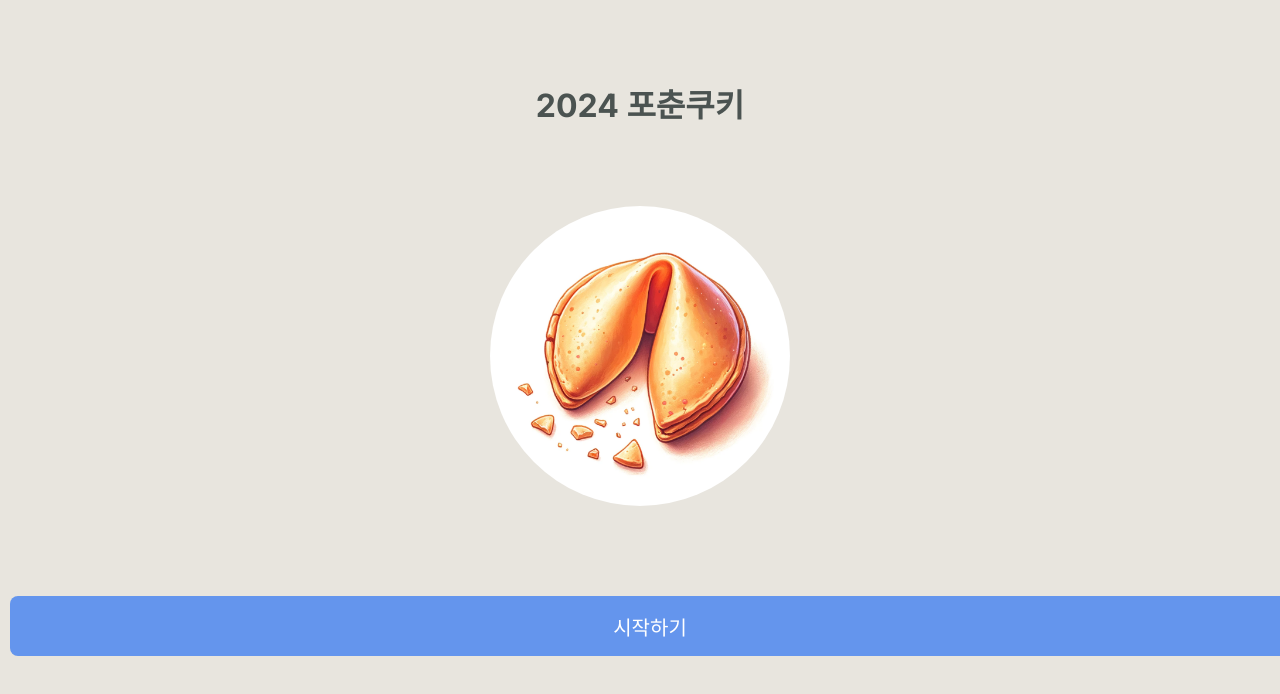
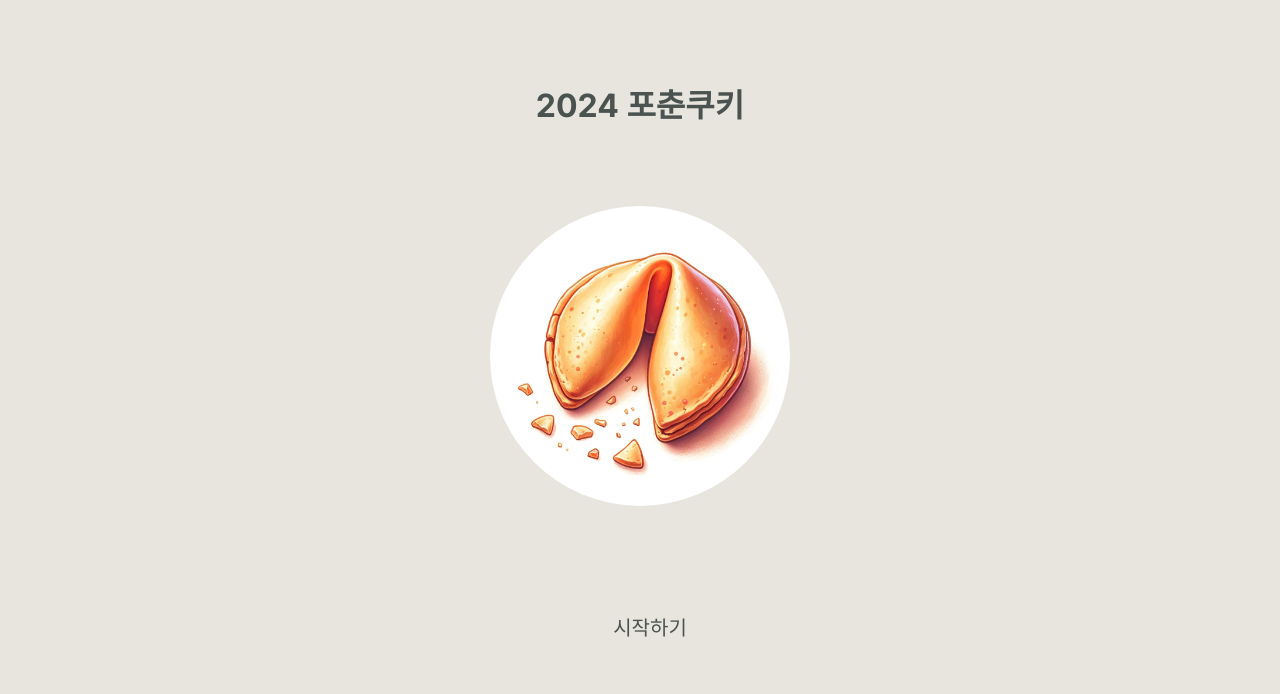
Before and after one commit to Back2TheBasic/fortune-cookie, a Next.js app: page / in a window 1280 px wide. Shown: the top 694 px of the page. Built offline with nearby package versions, Linux system fonts and the light colour scheme.

Commit message:
[style]: Button.module.scss #69

```diff
--- a/src/components/button/Button.module.scss
+++ b/src/components/button/Button.module.scss
@@ -2,7 +2,7 @@
   display: flex;
   justify-content: center;
   align-items: center;
-  background-color: cornflowerblue;
+  background-color: var(--main-color);
   border: none;
   border-radius: 12px;
   color: #000;
@@ -13,12 +13,12 @@
   height: 45px;
   margin: 10px;
   border: none;
-  color: white;
+  color: var(--accent-color);
   border-radius: 8px;
   font-size: 20px;
   cursor: pointer;
   &:hover {
-    // background-color: var(--accent-color);
+    background-color: var(--accent-color);
     color: #fff;
   }
 
```
